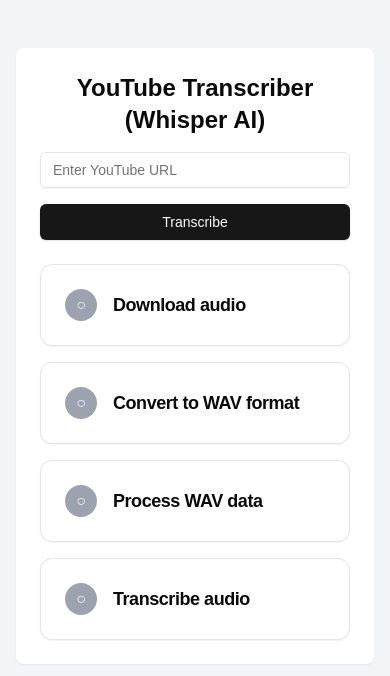
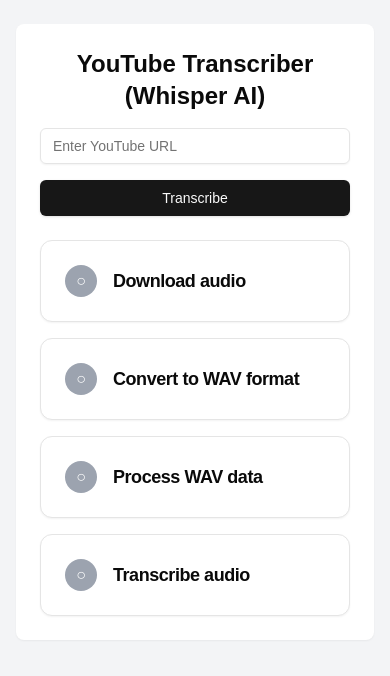
Before and after one commit to fjaviergelabert/audio-hub, a Next.js app: page / in a window 390 px wide. Shown: the top 676 px of the page. Built offline with nearby package versions, Linux system fonts and the light colour scheme.

Commit message:
Improve layout in TranscribePage and TranscriptCards: adjust flex properties for better responsiveness and input width

```diff
--- a/components/app-page.tsx
+++ b/components/app-page.tsx
@@ -162,8 +162,8 @@
   }
 
   return (
-    <main className="min-h-screen bg-gray-100 py-12 px-4 sm:px-6 lg:px-8 flex gap">
-      <section className="flex-1">
+    <main className="min-h-screen bg-gray-100 py-6 px-4 sm:px-6 lg:px-8 flex flex-col md:flex-row gap-4">
+      <section className="flex-1 mb-4 md:mb-0">
         <article className="max-w-md mx-auto shadow-sm bg-white p-6 rounded-lg">
           <header className="mb-4">
             <h1 className="text-2xl font-bold text-center">
@@ -177,6 +177,7 @@
               onChange={(e) => setUrl(e.target.value)}
               placeholder="Enter YouTube URL"
               required
+              className="w-full" // Ensure the input takes full width on mobile
             />
             <Button type="submit" className="w-full" disabled={loading}>
               {loading ? (
@@ -229,7 +230,7 @@
                     <CardContent>
                       <div className="w-full bg-gray-200 rounded-full h-2.5">
                         <div
-                          className={`${"bg-blue-400"} h-2.5 rounded-full`}
+                          className="bg-blue-400 h-2.5 rounded-full"
                           style={{
                             width: `${
                               step.progress > 100 ? 100 : step.progress
--- a/components/transcript-cards.tsx
+++ b/components/transcript-cards.tsx
@@ -47,15 +47,15 @@
           return (
             <div
               key={index}
-              className="flex mb-4 last:mb-0 animate-fadeIn"
+              className="flex mb-4 last:mb-0 animate-fadeIn flex-col md:flex-row"
               ref={index === chunks.length - 1 ? lastEntryRef : null}
             >
-              <div className="flex-shrink-0 w-24 pr-4 text-right text-base font-semibold text-gray-500 dark:text-gray-400">
+              <div className="flex-shrink-0 w-full md:w-24 pr-4 text-right text-base font-semibold text-gray-500 dark:text-gray-400">
                 {timestamp}
               </div>
-              <Card className="flex-grow">
+              <Card className="flex-grow w-full">
                 <CardContent className="p-3">
-                  <p>{entry.text}</p>
+                  <p className="text-sm md:text-base">{entry.text}</p>
                 </CardContent>
               </Card>
             </div>
```
